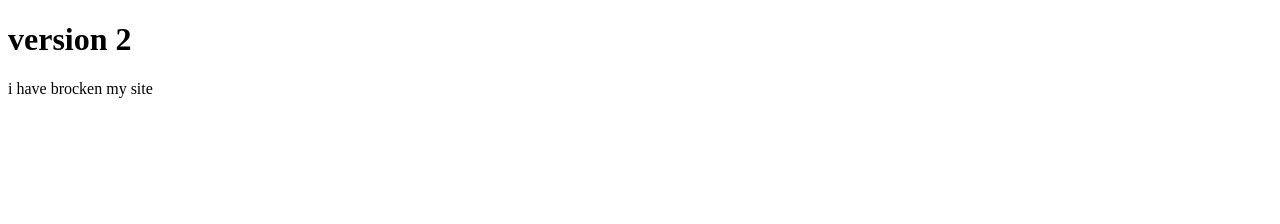
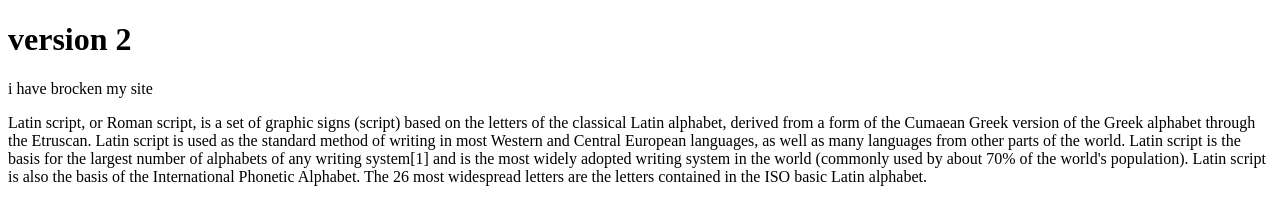
Before and after one commit to MollieBourne/web_design_week_2, a plain HTML site: page index.html in a window 1280 px wide. Drawn offline with Linux system fonts and the light colour scheme.

Commit message:
change text colour

```diff
--- a/index.html
+++ b/index.html
@@ -7,7 +7,9 @@
 <body>
 <h1> version 2 </h1>
     <p> i have brocken my site </p>
+<p style="colour:red"> Latin script, or Roman script, is a set of graphic signs (script) based on the letters of the classical Latin alphabet, derived from a form of the Cumaean Greek version of the Greek alphabet through the Etruscan. Latin script is used as the standard method of writing in most Western and Central European languages, as well as many languages from other parts of the world.
 
+Latin script is the basis for the largest number of alphabets of any writing system[1] and is the most widely adopted writing system in the world (commonly used by about 70% of the world's population). Latin script is also the basis of the International Phonetic Alphabet. The 26 most widespread letters are the letters contained in the ISO basic Latin alphabet.</p>
 
 </body>
 </html>
```
